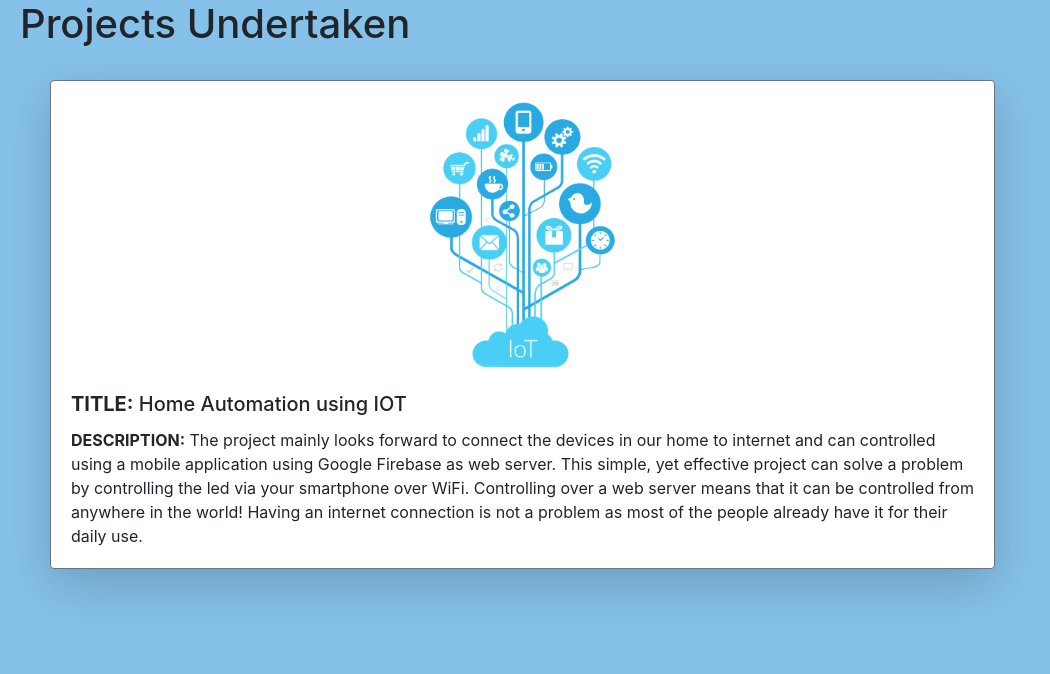
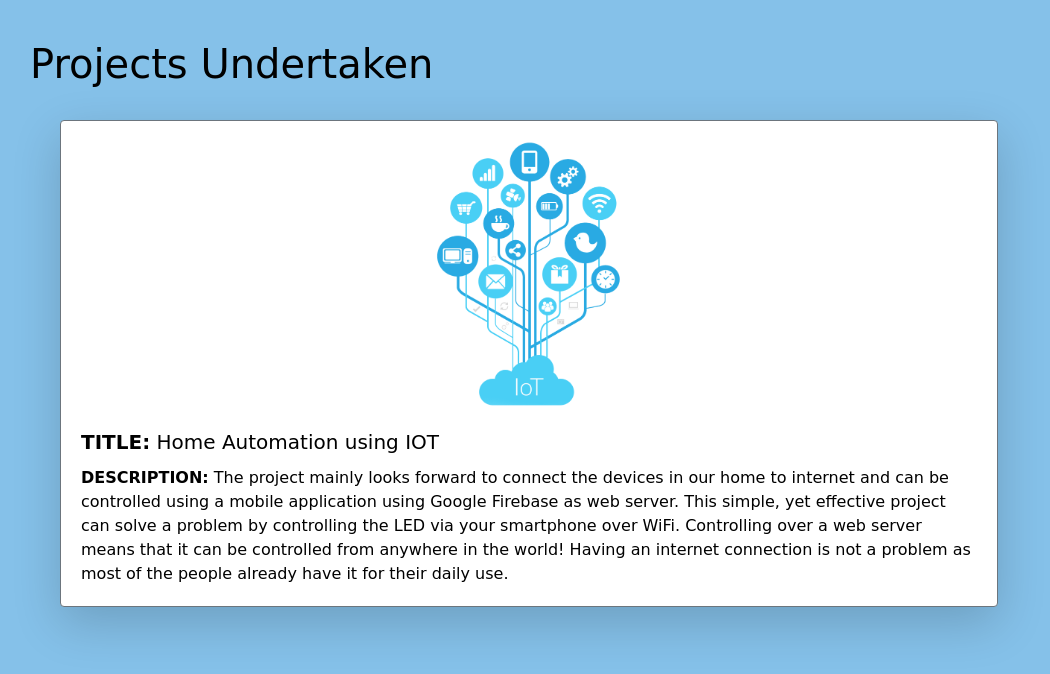
Before and after one commit to nishasridhar98/nishasridhar98.github.io, a plain HTML site: page project.html in a window 1280 px wide. Shown: the whole page, without its empty margins (0-1050 px from the left). Drawn offline with nearby package versions, Linux system fonts and the light colour scheme.

Commit message:
Styled the file

```diff
--- a/project.html
+++ b/project.html
@@ -5,16 +5,16 @@
     <link rel="stylesheet" href="https://stackpath.bootstrapcdn.com/bootstrap/4.1.3/css/bootstrap.min.css" integrity="sha384-MCw98/SFnGE8fJT3GXwEOngsV7Zt27NXFoaoApmYm81iuXoPkFOJwJ8ERdknLPMO" crossorigin="anonymous">
     <link rel="stylesheet" type="text/css" href="style.css">
   </head>
-  <body class="ml body">
+  <body class="ml1 mt body font">
     <h1>Projects Undertaken</h1>
     <br>
-    <div class="card w-75 border-secondary shadow-lg" style="width: 30rem; margin-left: 30px;" >
+    <div class="card w-75 border-secondary shadow-lg ml1" style="width: 30rem;" >
       <img class="card-img-top" src="https://nishasridhar98.github.io/iot.png" alt="Card image" style="width: 20%; margin-left: auto;
       margin-right: auto; margin-top: 20px">
       <div class="card-body">
         <h5 class="card-title"><b>TITLE:</b> Home Automation using IOT</h5>
-        <p class="card-text"><b> DESCRIPTION:</b> The project mainly looks forward to connect the devices in our home to internet and can controlled using a mobile application using Google Firebase as web server.
-          This simple, yet effective project can solve a problem by controlling the led via your
+        <p class="card-text"><b> DESCRIPTION:</b> The project mainly looks forward to connect the devices in our home to internet and can be controlled using a mobile application using Google Firebase as web server.
+          This simple, yet effective project can solve a problem by controlling the LED via your
           smartphone over WiFi. Controlling over a web server means that it can be controlled from
           anywhere in the world! Having an internet connection is not a problem as most of the people
         already have it for their daily use.</p>
--- a/style.css
+++ b/style.css
@@ -33,6 +33,9 @@
 	margin-left: 20px;
 }
 
+.ml1 {
+	margin-left: 30px;
+}
 
 .m {
 	margin-left: 170px;
```
Also changed, not shown: courses.html (+1 -1 lines), education.html (+1 -1 lines), skills.html (+1 -1 lines).
